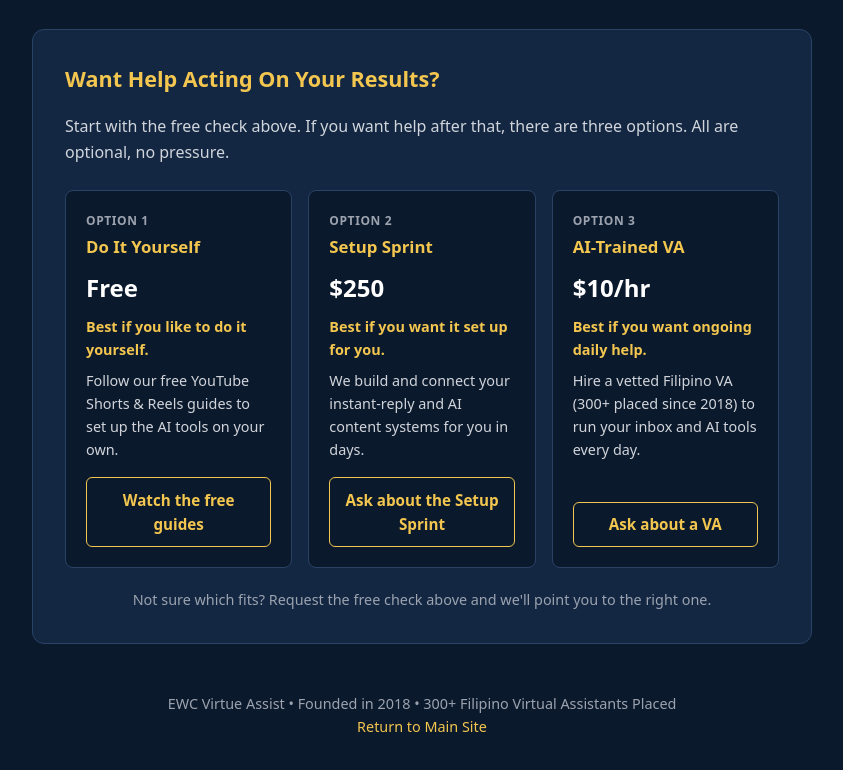
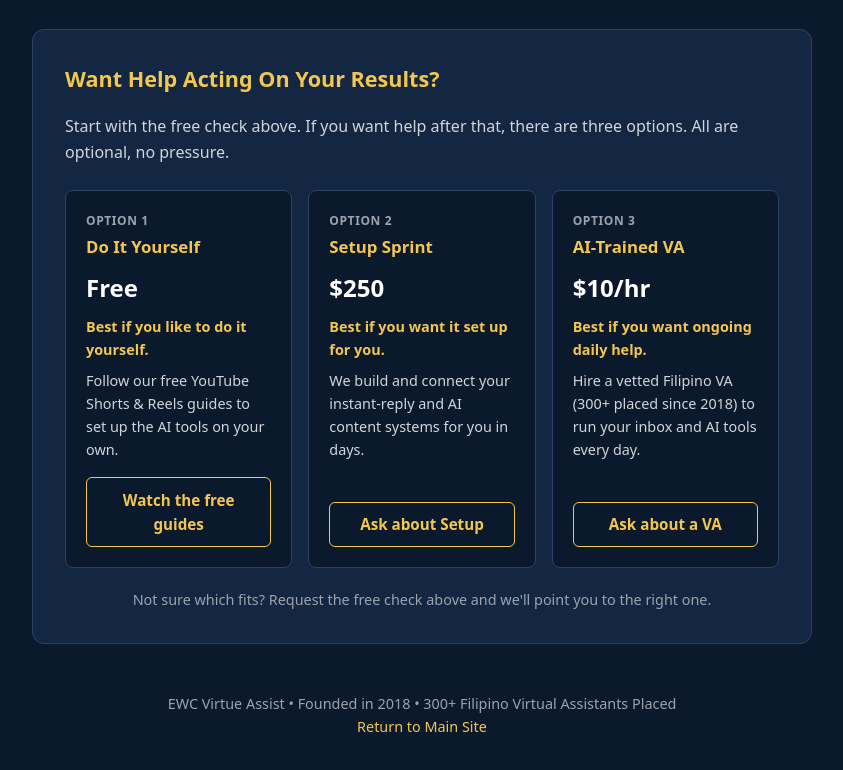
Before and after one commit to ewcvirtueassist/ewc-virtue-assist, a plain HTML site: page audit.html in a window 1280 px wide. Shown: the part 704-1474 px from the top of the page, without its empty margins (218-1061 px from the left). Drawn offline with Linux system fonts and the light colour scheme.

Commit message:
Update link text for Setup Sprint section

```diff
--- a/audit.html
+++ b/audit.html
@@ -186,7 +186,7 @@
       <p class="tier-price">$250</p>
       <p class="tier-best">Best if you want it set up for you.</p>
       <p class="tier-desc">We build and connect your instant-reply and AI content systems for you in days.</p>
-      <a href="https://forms.gle/Rn8unmw4FkHHxvDv9" target="_blank" rel="noopener" class="tier-link">Ask about the Setup Sprint</a>
+      <a href="https://forms.gle/Rn8unmw4FkHHxvDv9" target="_blank" rel="noopener" class="tier-link">Ask about Setup</a>
     </div>
     <div class="tier-box">
       <span class="tier-step">Option 3</span>
```
